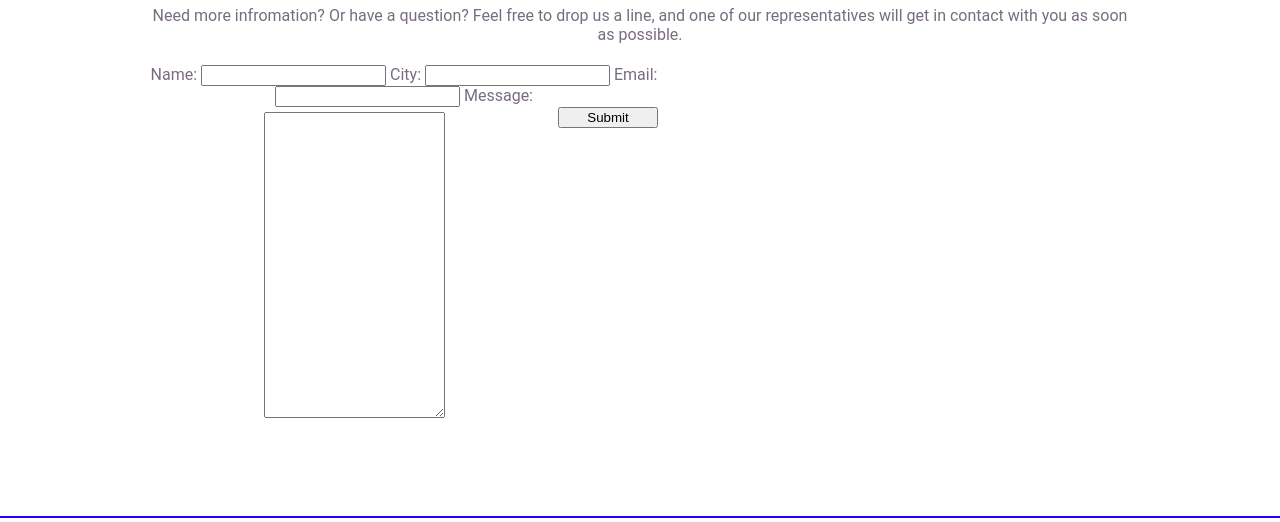
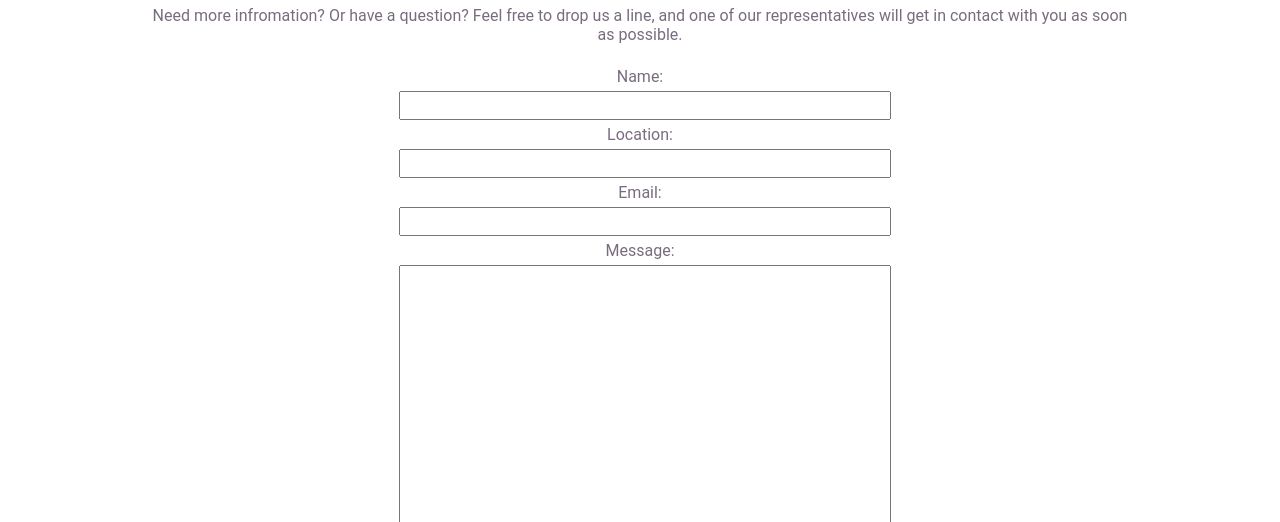
Before and after one commit to cmefli/assignment2, a plain HTML site: page contact.html in a window 1280 px wide. Shown: the part 208-730 px from the top of the page. Drawn offline with Linux system fonts and the light colour scheme.

Commit message:
back to where i was before crash

```diff
--- a/assignment2.css
+++ b/assignment2.css
@@ -106,7 +106,7 @@ main {
 	width: 90%;
 	margin-left: auto;
 	margin-right: auto;
-	margin-bottom: 5%; /* needed for the footer */
+	margin-bottom: 3%; /* needed for the footer */
 	margin-top: 3%;
 	max-width: 1024px;
 	padding-top:20px;
@@ -139,9 +139,7 @@ article[id="home"] h2 {
 	margin-top: 0px;
 }
 
-aside[id="brief"] {
 
-}
 /******/
 
 
@@ -436,31 +434,47 @@ aside[id="about_us_article"] img {
 }
 /****end about us page****/
 /****contact us page****/
+article[id="contact_us"]{
+	padding-bottom:5px;
+}
+
+article[id="contact_us"] h2 {
+	border-bottom: solid;
+	border-width: 2px;
+	border-bottom-color: #FFD440;
+	text-align:left;
+	margin-top: 0px;
+}
+/**form**/
 article[id="form"] {
 	display:flex;
-	width:50%;
+	flex-direction: row;
+	justify-content:center;
 }
 
 aside[id="form"] {
 	display:flex;
-	flex-direction: row;
+	flex-direction: column;
+	justify-content:flex-start;
 	align-items: center;
 	padding:2px;
-	padding-top:0px;
-	padding-bottom:0px;
+	width:50%;
+}
+
+aside[id="form"] input, textarea {
 	width:100%;
-	float:left;
+	padding:5px;
+	margin:5px;
+	resize: none;
+	box-sizing: border-box;
+	-webkit-box-sizing: border-box
 }
+
 
 aside[id="form"] textarea:focus,  input:focus {
     border: 2px solid #2900FF;
-    border-radius: 4px;
 }
 
-aside[id="form"] input.submit-button {
-	width: 100px;
-	float: right;
-}
 
 /****end contact us page****/
 
--- a/contact.html
+++ b/contact.html
@@ -32,30 +32,28 @@ Chris Kelly (n8102597)
 	</nav>
 
 	<main>
-		<article id="home">
+		<article id="contact_us">
 				<h2>Contact Us</h2>
-				<aside id="brief">
-					<p>Need more infromation? Or have a question? Feel free to drop us a line,
-					and one of our representatives will get in contact with you as soon as possible.</p>
-				</aside>
+				<p>Need more infromation? Or have a question? Feel free to drop us a line,
+				and one of our representatives will get in contact with you as soon as possible.</p>
 		</article>
 
 		<article id="form">
 			<aside id="form">
 			<form>
 				<label for="Name">Name:</label>
-				<input type="text" name="Name" id="Name" />
+				<input type="text" name="Name" id="Name">
 
-				<label for="City">City:</label>
-				<input type="text" name="City" id="City" />
+				<label for="City">Location:</label>
+				<input type="text" name="City" id="City">
 
 				<label for="Email">Email:</label>
-				<input type="text" name="Email" id="Email" />
+				<input type="text" name="Email" id="Email">
 
 				<label for="Message">Message:</label><br />
 				<textarea name="Message" rows="20" cols="20" id="Message"></textarea>
 
-				<input type="submit" name="submit" value="Submit" class="submit-button" />
+				<input type="submit" name="submit" value="Submit" class="submit-button">
 			</form>
 			</aside>
 
```
